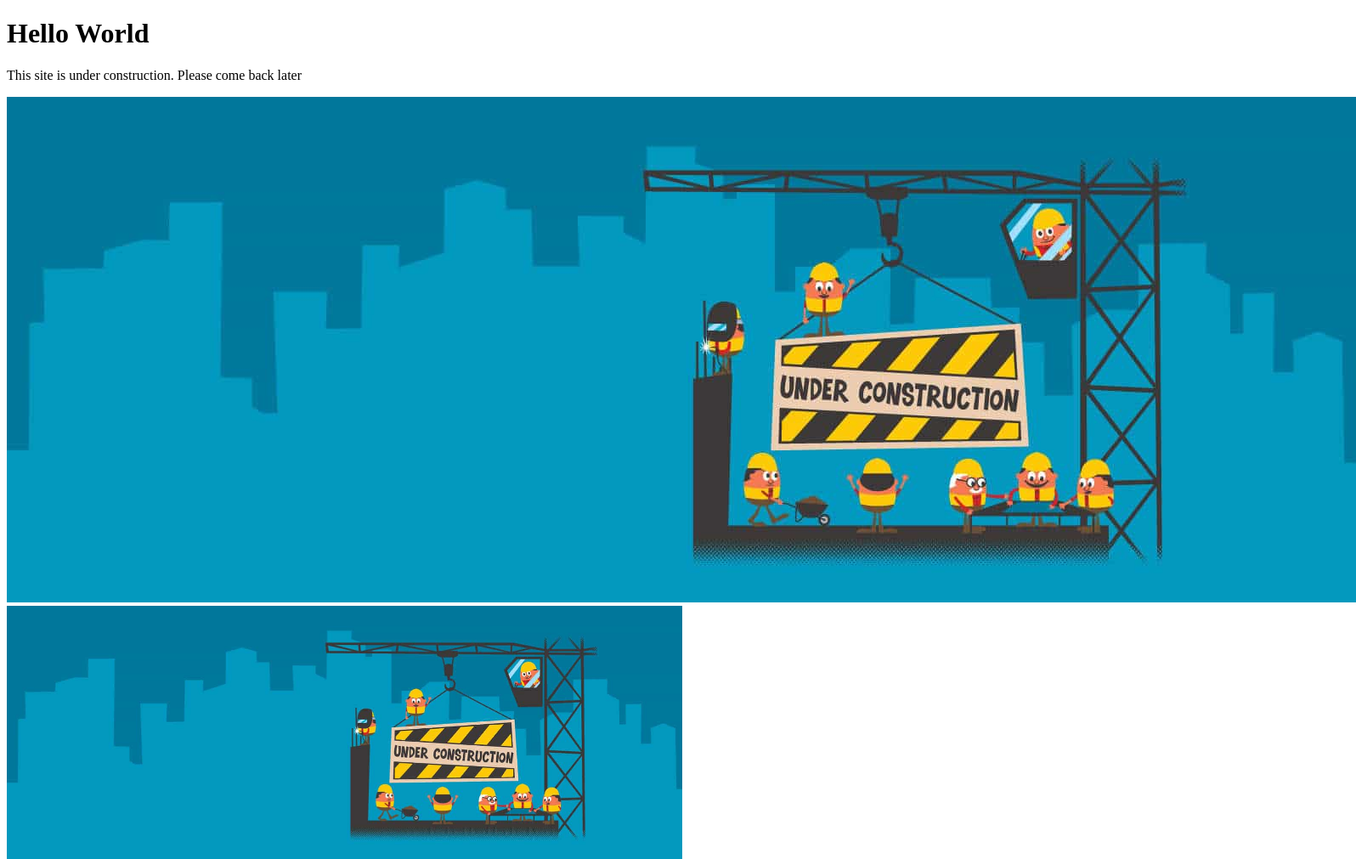
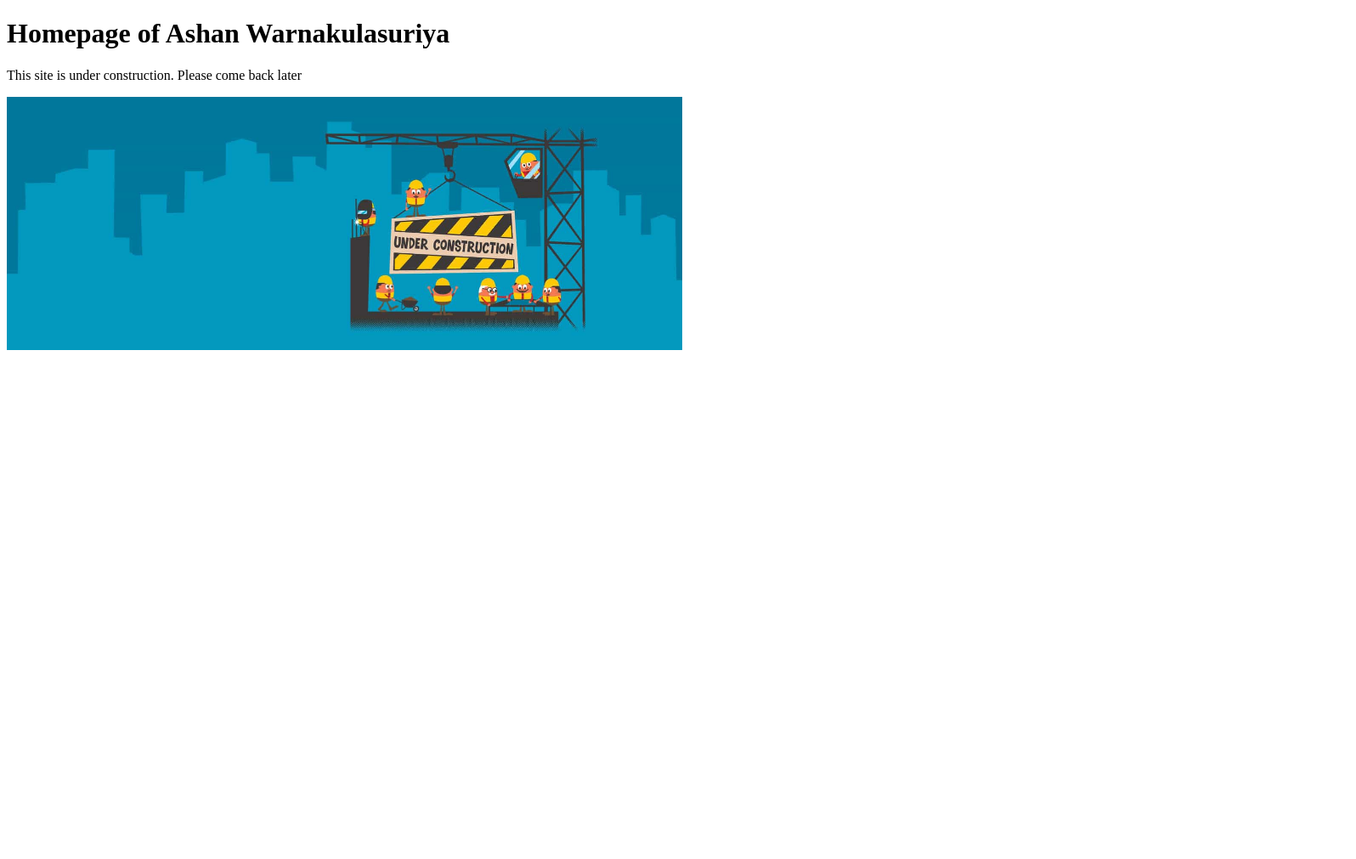
Before and after one commit to ashansw/ashansw.github.io, a plain HTML site: page index.html in a window 1280 px wide. Shown: the whole page at 85% size, 1596 px wide, since content can reach past the window. After the commit the page ends 800 px from the top, so only its background shows below. Drawn offline with Linux system fonts and the light colour scheme.

Commit message:
update 2

```diff
--- a/index.html
+++ b/index.html
@@ -1,9 +1,8 @@
 <!DOCTYPE html>
 <html>
 <body>
-<h1>Hello World</h1>
+<h1>Homepage of Ashan Warnakulasuriya</h1>
 <p>This site is under construction. Please come back later</p>
-<img src="uc.jpg" alt="Under construction">
 <img src="uc.jpg" alt="Under construction width="794" height="298">
 </body>
 </html>
```
